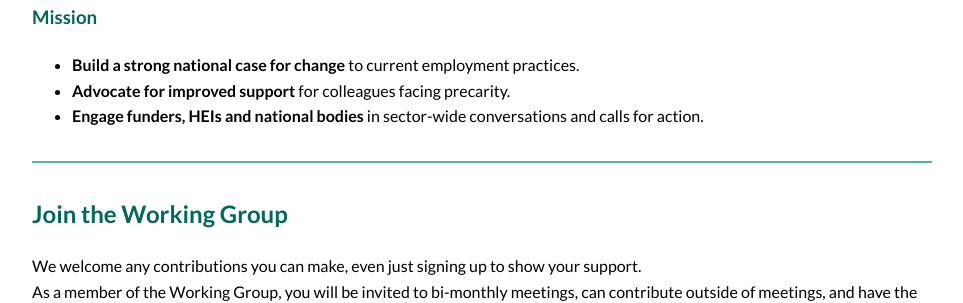
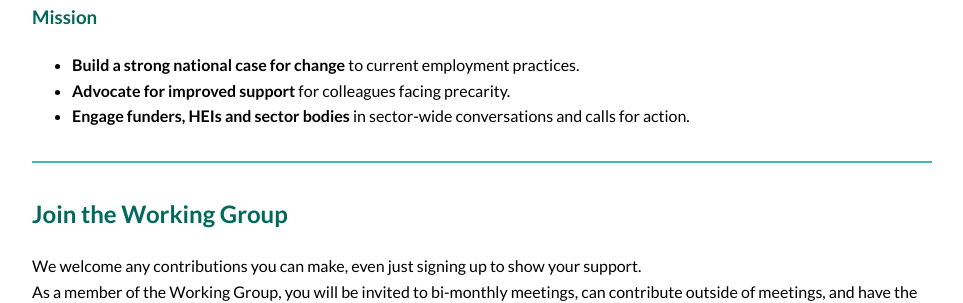
Before and after one commit to rikanair/precarity, a Jekyll site: the page built from index.md, in a window 1280 px wide and 900 px high, scrolled down 557 px. Shown: the part 154-457 px from the top of the window, without its empty margins (158-1121 px from the left). Built offline with Jekyll 4.4.1, drawn with Linux system fonts in a browser that asks for light colours.

Commit message:
Update index.md

```diff
--- a/index.md
+++ b/index.md
@@ -30,7 +30,7 @@ To take collective action to reduce the level and impact of employment precarity
 <ul>
   <li><strong>Build a strong national case for change</strong> to current employment practices.</li>
   <li><strong>Advocate for improved support</strong> for colleagues facing precarity.</li>
-  <li><strong>Engage funders, HEIs and national bodies</strong> in sector-wide conversations and calls for action.</li>
+  <li><strong>Engage funders, HEIs and sector bodies</strong> in sector-wide conversations and calls for action.</li>
 </ul>
 
 <hr style="border:1px solid #4db6ac; margin:2em 0;">
```
